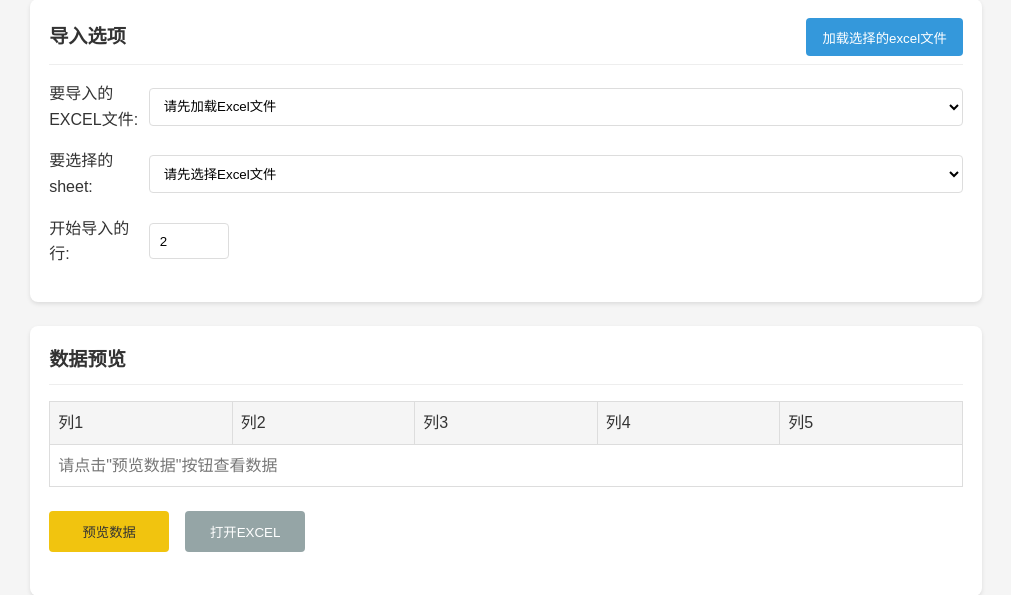
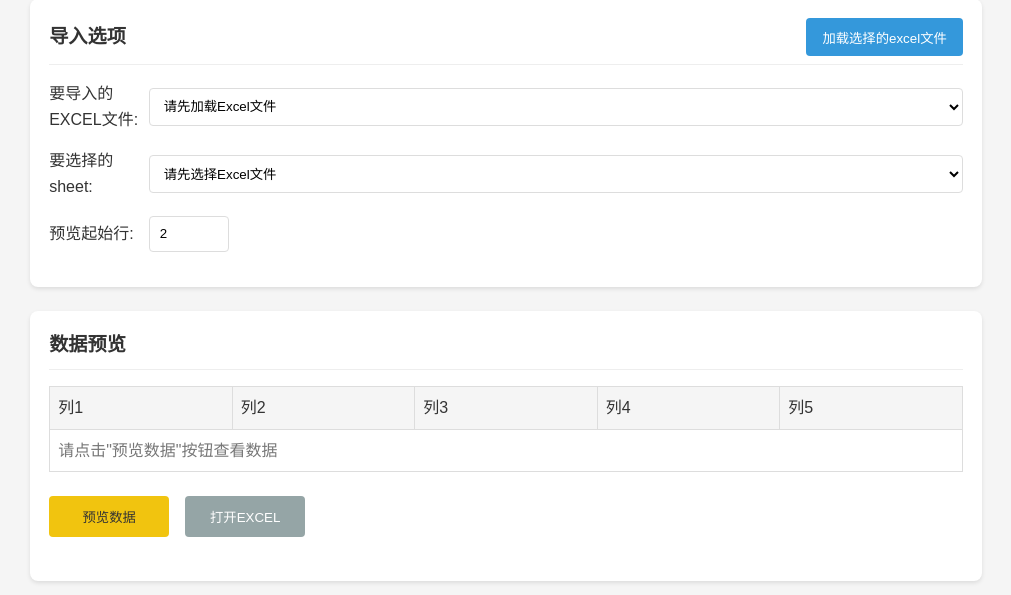
Before and after one commit to tsxxdw/AuditDataAnalysis, a Flask app: page /index_import in a window 1280 px wide. Shown: the part 666-1261 px from the top of the page, without its empty margins (134-1145 px from the left). Run offline with Flask 3, Linux system fonts and the light colour scheme; parts of the project's set-up code (start-up, migrations or seed data) failed here and were passed over.

Commit message:
帮我把“开始导入的行”修改为“预览起始行”

```diff
--- a/static/js/index_import.js
+++ b/static/js/index_import.js
@@ -69,9 +69,9 @@ $(document).ready(function() {
         }
     });
 
-    // 开始行输入变化事件
+    // 起始行输入变化事件
     $('#start-row').change(function() {
-        addLog('用户设置开始导入行: ' + $(this).val());
+        addLog('用户设置预览起始行: ' + $(this).val());
     });
 
     // 预览按钮点击事件
@@ -806,7 +806,7 @@ $(document).ready(function() {
 
     // 加载Excel预览数据
     function loadExcelPreview(filePath, sheetId, startRow) {
-        addLog(`正在加载Excel数据预览，文件: ${filePath}, Sheet: ${sheetId}, 开始行: ${startRow}`);
+        addLog(`正在加载Excel数据预览，文件: ${filePath}, Sheet: ${sheetId}, 起始行: ${startRow}`);
 
         // 构建请求数据
         var requestData = {
@@ -950,7 +950,7 @@ $(document).ready(function() {
         addLog('- 目标表: ' + $('#table-select option:selected').text());
         addLog('- Excel文件: ' + $('#excel-file-select option:selected').text());
         addLog('- 工作表: ' + $('#sheet-select option:selected').text());
-        addLog('- 开始行: ' + startRow);
+        addLog('- 起始行: ' + startRow);
 
         // 记录导入条件
         if (selectedColumn && selectedCondition) {
--- a/templates/index_import.html
+++ b/templates/index_import.html
@@ -93,7 +93,7 @@
                 </div>
 
                 <div class="form-group">
-                    <label for="start-row">开始导入的行:</label>
+                    <label for="start-row">预览起始行:</label>
                     <input type="number" id="start-row" class="number-input" value="2" min="2">
                 </div>
             </div>
```
